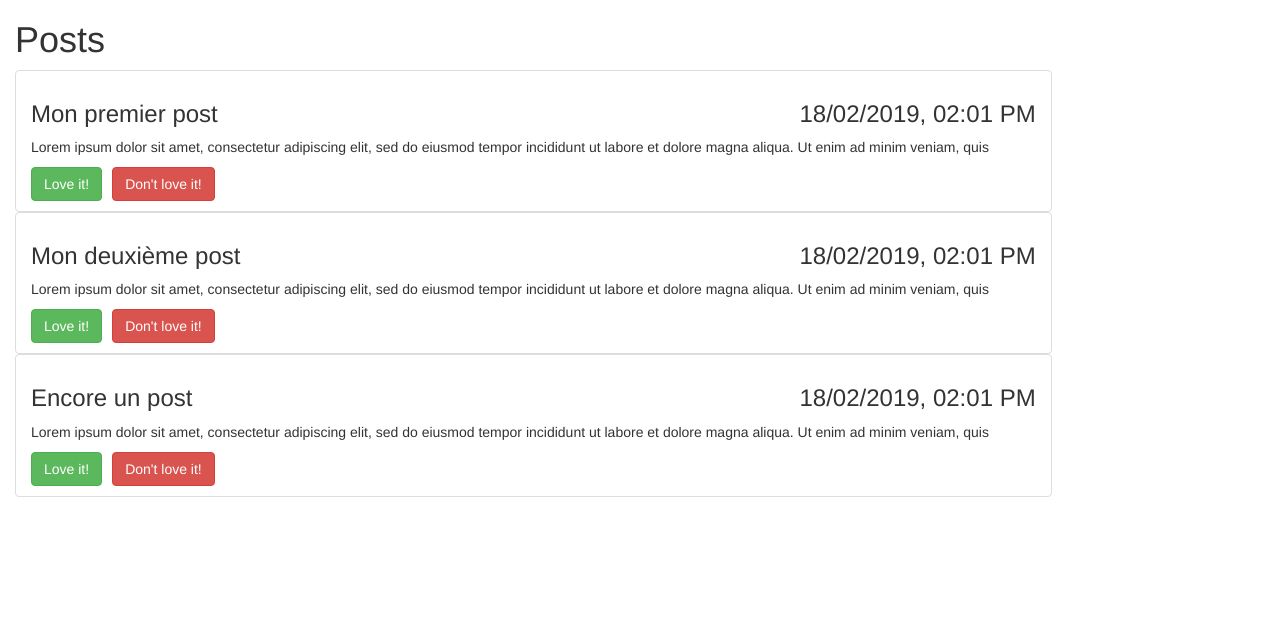
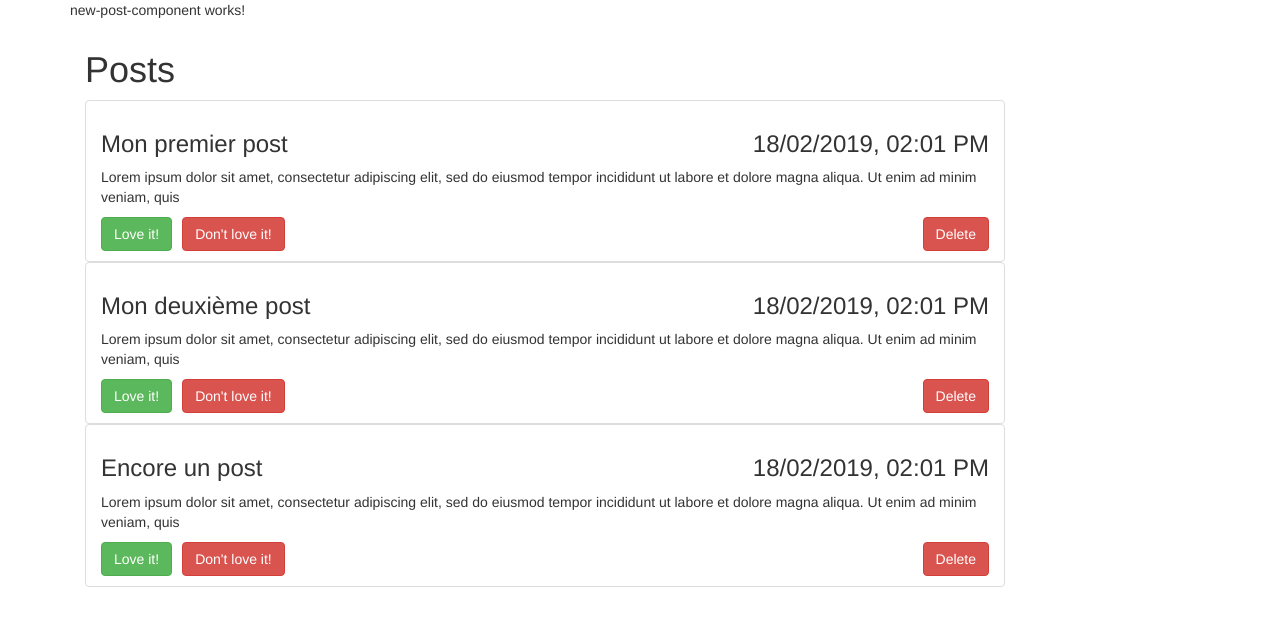
Before and after one commit to lotfim/ng_activite1, an Angular app: page /new in a window 1280 px wide. Shown: the top 626 px of the page. Built offline with nearby package versions, Linux system fonts and the light colour scheme.

Commit message:
Service to like, dislike and delete posts

```diff
--- a/src/app/app.component.html
+++ b/src/app/app.component.html
@@ -1,5 +1,8 @@
 <!--The content below is only a placeholder and can be replaced.-->
-<div class="col-md-10">
-	<h1>Posts</h1>
-	<app-post-list-component [posts]="posts"></app-post-list-component>
+<div class="container">
+	<router-outlet></router-outlet>
+	<div class="col-md-10">
+		<h1>Posts</h1>
+		<app-post-list-component [posts]="posts"></app-post-list-component>
+	</div>
 </div>
--- a/src/app/app.component.ts
+++ b/src/app/app.component.ts
@@ -1,30 +1,26 @@
-import { Component} from '@angular/core';
+import { Component, OnInit} from '@angular/core';
+import { PostService } from './services/post.service';
+import { Subscription } from 'rxjs';
 
 @Component({
   selector: 'app-root',
   templateUrl: './app.component.html',
   styleUrls: ['./app.component.scss']
 })
-export class AppComponent {
+export class AppComponent implements OnInit {
+  constructor(private postService:PostService){
+
+  }
+  ngOnInit(){
+	this.postSubscription = this.postService.postSubject.subscribe(
+		(posts: any[]) => {
+			this.posts = posts;
+		}
+	);
+	this.postService.emitPostSubject();
+  }
+
   title = 'activite1';
-  posts = [
-	{
-		title: 'Mon premier post',
-		content: 'Lorem ipsum dolor sit amet, consectetur adipiscing elit, sed do eiusmod tempor incididunt ut labore et dolore magna aliqua. Ut enim ad minim veniam, quis',
-		loveIts: 0,
-		created_at: new Date()
-	},
-	{
-		title: 'Mon deuxième post',
-		content: 'Lorem ipsum dolor sit amet, consectetur adipiscing elit, sed do eiusmod tempor incididunt ut labore et dolore magna aliqua. Ut enim ad minim veniam, quis',
-		loveIts: 0,
-		created_at: new Date()
-	},
-	{
-		title: 'Encore un post',
-		content: 'Lorem ipsum dolor sit amet, consectetur adipiscing elit, sed do eiusmod tempor incididunt ut labore et dolore magna aliqua. Ut enim ad minim veniam, quis',
-		loveIts: 0,
-		created_at: new Date()
-	}
-  ]
+  posts : any[];
+  postSubscription: Subscription;
 }
--- a/src/app/app.module.ts
+++ b/src/app/app.module.ts
@@ -5,19 +5,31 @@ import { AppComponent } from './app.component';
 import { PostListComponentComponent } from './post-list-component/post-list-component.component';
 import { PostListItemComponentComponent } from './post-list-item-component/post-list-item-component.component';
 import { FormsModule } from '@angular/forms';
+import { NewPostComponentComponent } from './new-post-component/new-post-component.component';
+import {PostService} from './services/post.service';
+
+import {Routes, RouterModule} from '@angular/router';
+
+const appRoutes: Routes = [
+  {path: 'posts', component: PostListComponentComponent},
+  {path: 'new', component: NewPostComponentComponent},
+  {path:'**', component: PostListComponentComponent}
+];
 
 
 @NgModule({
   declarations: [
     AppComponent,
     PostListComponentComponent,
-    PostListItemComponentComponent
+    PostListItemComponentComponent,
+    NewPostComponentComponent
   ],
   imports: [
 	FormsModule,
-    BrowserModule
+    BrowserModule,
+    RouterModule.forRoot(appRoutes)
   ],
-  providers: [],
+  providers: [PostService],
   bootstrap: [AppComponent]
 })
 export class AppModule { }
--- /dev/null
+++ b/src/app/new-post-component/new-post-component.component.html
@@ -0,0 +1,3 @@
+<p>
+  new-post-component works!
+</p>
--- /dev/null
+++ b/src/app/new-post-component/new-post-component.component.ts
@@ -0,0 +1,15 @@
+import { Component, OnInit } from '@angular/core';
+
+@Component({
+  selector: 'app-new-post-component',
+  templateUrl: './new-post-component.component.html',
+  styleUrls: ['./new-post-component.component.scss']
+})
+export class NewPostComponentComponent implements OnInit {
+
+  constructor() { }
+
+  ngOnInit() {
+  }
+
+}
--- a/src/app/post-list-component/post-list-component.component.html
+++ b/src/app/post-list-component/post-list-component.component.html
@@ -1,6 +1,8 @@
 <ul class="list-group">
-	<app-post-list-item-component *ngFor="let post of posts"
-	                              [title]="post.title"
+	<app-post-list-item-component *ngFor="let post of posts; let i=index"
+								  [id]="post.id"
+								  [index] = "i"
+								  [title]="post.title"
 								  [content]="post.content"
 								  [loveIts]="post.loveIts"
 								  [created_at]="post.created_at">
--- a/src/app/post-list-item-component/post-list-item-component.component.html
+++ b/src/app/post-list-item-component/post-list-item-component.component.html
@@ -1,8 +1,10 @@
 <li [ngClass]="{'list-group-item-success': loveIts > 0,'list-group-item':true,'list-group-item-danger': loveIts < 0}">
 		<h3>{{title}} <span style="float:right;"> {{created_at | date:'dd/MM/yyyy, hh:mm aa'}}</span></h3>
 		<p>{{content}}</p>
-		<button class="btn btn-success" (click)="onLike();"> Love it! </button>
-		<button style="position:relative;left:10px;" class="btn btn-danger" (click)="onDislike()"> Don't love it! </button>
+		<button class="btn btn-success" (click)="onLike(index);"> Love it! </button>
+		<button style="position:relative;left:10px;" class="btn btn-danger" (click)="onDislike(index)"> Don't love it! </button>
+		<button style="float: right;" class="btn btn-danger" (click)="onDelete(index)"> Delete </button>
+
 
 
 </li>
--- a/src/app/post-list-item-component/post-list-item-component.component.ts
+++ b/src/app/post-list-item-component/post-list-item-component.component.ts
@@ -1,4 +1,5 @@
 import { Component, OnInit, Input } from '@angular/core';
+import { PostService } from '../services/post.service';
 
 @Component({
   selector: 'app-post-list-item-component',
@@ -10,15 +11,27 @@ export class PostListItemComponentComponent implements OnInit {
   @Input() content: string ;
   @Input() loveIts: number ;
   @Input() created_at: Date;
+  @Input() id: number;
+  @Input() index: number;
 
-  constructor() { }
+  constructor(private postService: PostService) { }
 
   ngOnInit() {
   }
-  onDislike(){
-	this.loveIts--;
+  onDislike(index: number){
+	  this.postService.dislikePost(index);
   }
-  onLike(){
-	this.loveIts++;
+
+  onLike(index: number){
+    this.postService.likePost(index);
+  }
+
+  onDelete(index: number){
+    if(confirm('Êtes-vous sûr de vouloir supprimer cet article?')){
+      this.postService.deletePost(index);
+    }
+    else{
+      return null;
+    }
   }
 }
--- /dev/null
+++ b/src/app/services/post.service.ts
@@ -0,0 +1,47 @@
+import {Subject} from 'rxjs';
+
+export class PostService{
+
+    emitPostSubject(){
+        this.postSubject.next(this.posts.slice());
+    }
+
+    postSubject = new Subject<any[]>();
+
+    private posts = [
+        {
+            id: 0,
+            title: 'Mon premier post',
+            content: 'Lorem ipsum dolor sit amet, consectetur adipiscing elit, sed do eiusmod tempor incididunt ut labore et dolore magna aliqua. Ut enim ad minim veniam, quis',
+            loveIts: 0,
+            created_at: new Date()
+        },
+        {
+            id: 1,
+            title: 'Mon deuxième post',
+            content: 'Lorem ipsum dolor sit amet, consectetur adipiscing elit, sed do eiusmod tempor incididunt ut labore et dolore magna aliqua. Ut enim ad minim veniam, quis',
+            loveIts: 0,
+            created_at: new Date()
+        },
+        {
+            id: 2,
+            title: 'Encore un post',
+            content: 'Lorem ipsum dolor sit amet, consectetur adipiscing elit, sed do eiusmod tempor incididunt ut labore et dolore magna aliqua. Ut enim ad minim veniam, quis',
+            loveIts: 0,
+            created_at: new Date()
+        }
+      ];
+
+    likePost(index: number){
+        this.posts[index].loveIts++;
+    }
+
+    dislikePost(index: number){
+        this.posts[index].loveIts--;
+    }
+
+    deletePost(index: number){
+        this.posts.splice(index, 1);
+        this.emitPostSubject();
+    }
+}
```
Also changed, not shown: src/app/new-post-component/new-post-component.component.scss (added).
